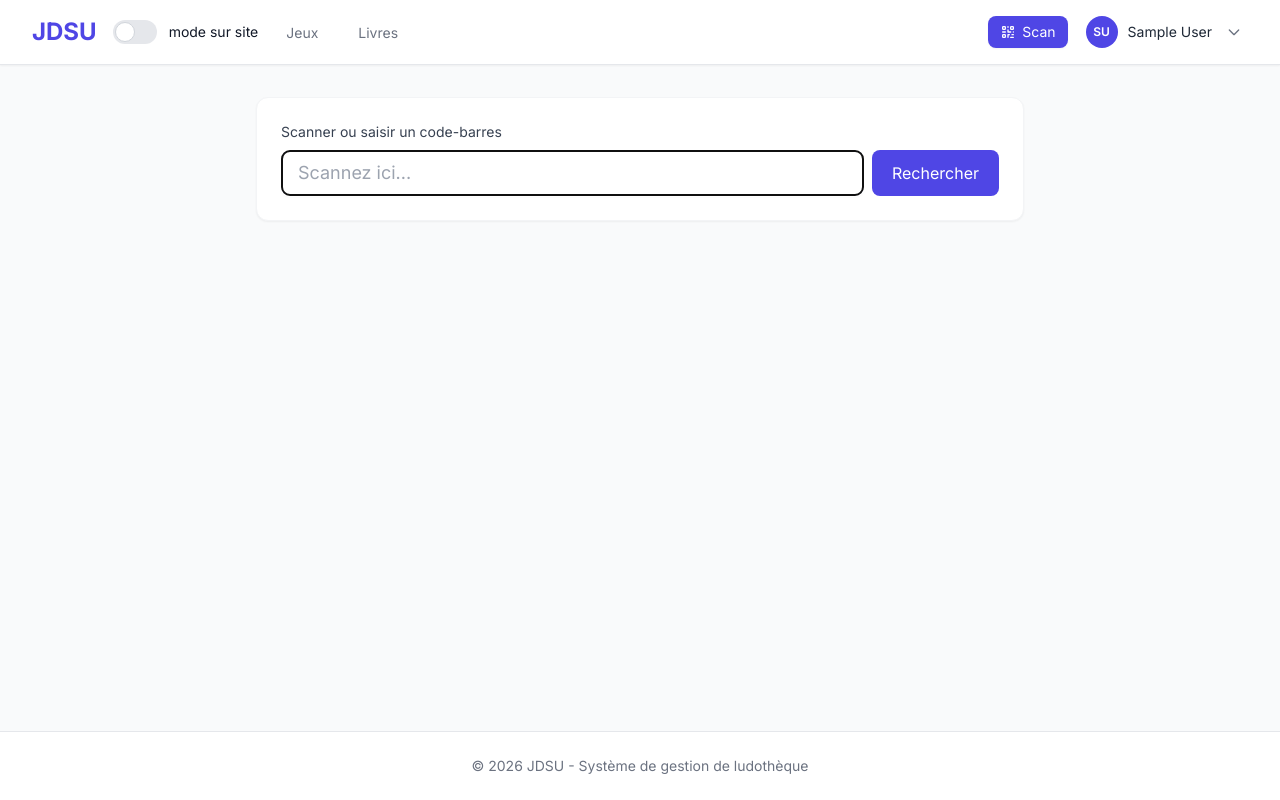
After one commit to SimonMetais/LudUTech, a Django app: page /scan/ in a window 1280 px wide. The commit adds this page. Run offline with Django 5.2, Linux system fonts and the light colour scheme; the visitor is signed in with stand-in values (Sample User, id 1); some libraries are stand-ins or nearby versions.

Commit message:
retour scan

```diff
--- a/core/templates/core/base.html
+++ b/core/templates/core/base.html
@@ -32,7 +32,7 @@
                     <div class="hidden sm:ml-6 sm:flex sm:space-x-8">
                         {% for item in nav_oeuvres %}
                         <a href="{% url 'oeuvre_list' item.url_name %}"
-                           class="inline-flex items-center px-1 pt-1 border-b-2 {% if request.resolver_match.kwargs.model_name == item.url_name or request.resolver_match.url_name == 'game_list' and item.url_name == 'game' %}border-indigo-500 text-gray-900{% else %}border-transparent text-gray-500 hover:border-gray-300 hover:text-gray-700{% endif %} text-sm font-medium">
+                           class="inline-flex items-center px-1 pt-1 border-b-2 {% if request.resolver_match.kwargs.model_name == item.url_name and item.url_name == 'game' %}border-indigo-500 text-gray-900{% else %}border-transparent text-gray-500 hover:border-gray-300 hover:text-gray-700{% endif %} text-sm font-medium">
                             {{ item.name }}
                         </a>
                         {% endfor %}
@@ -42,6 +42,15 @@
                 <!-- Partie Droite : Authentification -->
                 <div class="flex items-center">
                     {% if user.is_authenticated %}
+                        {% if user.is_staff %}
+                            <a href="{% url 'scan_view' %}"
+                               class="inline-flex items-center px-3 py-1.5 mr-3 text-sm font-medium rounded-lg text-white bg-indigo-600 hover:bg-indigo-700 shadow-sm transition">
+                                <svg class="w-4 h-4 mr-1.5" fill="none" stroke="currentColor" viewBox="0 0 24 24">
+                                    <path stroke-linecap="round" stroke-linejoin="round" stroke-width="2" d="M12 4v1m6 11h2m-6 0h-2v4m0-11v3m0 0h.01M12 12h4.01M16 20h4M4 12h4m12 0h.01M5 8h2a1 1 0 001-1V5a1 1 0 00-1-1H5a1 1 0 00-1 1v2a1 1 0 001 1zm12 0h2a1 1 0 001-1V5a1 1 0 00-1-1h-2a1 1 0 00-1 1v2a1 1 0 001 1zM5 20h2a1 1 0 001-1v-2a1 1 0 00-1-1H5a1 1 0 00-1 1v2a1 1 0 001 1z" />
+                                </svg>
+                                Scan
+                            </a>
+                        {% endif %}
                         <!-- Menu Utilisateur Connecté -->
                         <details id="user-menu" class="relative">
                             <summary class="flex items-center space-x-2.5 p-1.5 rounded-full hover:bg-gray-100 transition cursor-pointer focus:outline-none focus:ring-2 focus:ring-indigo-500 list-none [&::-webkit-details-marker]:hidden select-none">
--- /dev/null
+++ b/core/templates/core/components/scan/oeuvre.html
@@ -0,0 +1,3 @@
+{% if object.short_description %}
+    <p class="text-sm text-gray-600 mt-2">{{ object.short_description }}</p>
+{% endif %}
--- /dev/null
+++ b/core/templates/core/scan.html
@@ -0,0 +1,115 @@
+{% extends 'core/base.html' %}
+
+{% block title %}Scan / Gestion Staff - JDSU{% endblock %}
+
+{% block content %}
+<div class="max-w-3xl mx-auto space-y-6">
+    <!-- Barre de recherche / Scan -->
+    <div class="bg-white p-6 rounded-xl shadow-sm border border-gray-100">
+        <form method="GET" action="{% url 'scan_view' %}" class="space-y-2">
+            <label for="barcode-input" class="block text-sm font-medium text-gray-700">
+                Scanner ou saisir un code-barres
+            </label>
+            <div class="flex gap-2">
+                <input type="text" id="barcode-input" name="barcode" value="{% if not error %}{{ barcode }}{% endif %}"
+                       placeholder="Scannez ici..." autofocus
+                       class="flex-1 rounded-lg border-gray-300 shadow-sm focus:border-indigo-500 focus:ring-indigo-500 text-lg px-4 py-2 border">
+                <button type="submit" class="px-5 py-2 bg-indigo-600 text-white font-medium rounded-lg hover:bg-indigo-700 transition cursor-pointer">
+                    Rechercher
+                </button>
+            </div>
+            {% if error %}
+                <p class="text-sm text-red-600 font-semibold mt-2">⚠️ {{ error }}</p>
+            {% endif %}
+        </form>
+    </div>
+
+    <!-- Fiche Oeuvre trouvée -->
+    {% if oeuvre %}
+    <div class="bg-white rounded-xl shadow-sm border border-gray-100 overflow-hidden">
+        <div class="p-6">
+            <div class="flex flex-col sm:flex-row gap-6">
+                <!-- Cover -->
+                <div class="w-full sm:w-48 flex-shrink-0">
+                    {% if oeuvre.cover_image %}
+                        <img src="{{ oeuvre.cover_image.url }}" alt="{{ oeuvre.title }}" class="w-full h-48 object-cover rounded-lg shadow">
+                    {% else %}
+                        <div class="w-full h-48 bg-gray-100 rounded-lg flex items-center justify-center text-gray-400">
+                            Pas d'image
+                        </div>
+                    {% endif %}
+                </div>
+
+                <!-- Infos -->
+                <div class="flex-1 space-y-4">
+                    <div>
+                        <div class="flex items-center justify-between">
+                            <span class="text-xs uppercase tracking-wider font-semibold text-gray-500">{{ oeuvre.type_name }}</span>
+                            {% if oeuvre.cabinet_color %}
+                                <span class="px-3 py-1 rounded-full text-xs font-semibold shadow-sm text-gray-900 border"
+                                      style="background-color: {{ oeuvre.cabinet_color.color }};">
+                                    {{ oeuvre.cabinet_color.name }}
+                                </span>
+                            {% endif %}
+                        </div>
+                        <h2 class="text-2xl font-bold text-gray-900 mt-1">{{ oeuvre.title }}</h2>
+                    </div>
+
+                    <!-- Bloc Statut Emprunt -->
+                    {% if lents %}
+                        <div class="space-y-3">
+                            {% for lent in lents %}
+                                <div class="p-4 rounded-lg border {% if lent.priority == 1 %}bg-red-50 border-red-200 text-red-900{% else %}bg-green-50 border-green-200 text-green-900{% endif %}">
+                                    <div class="flex justify-between items-start gap-4">
+                                        <div>
+                                            <div class="font-bold flex items-center gap-1.5">
+                                                {% if lent.priority == 1 %}
+                                                    <span>🔴 Emprunt EN RETARD</span>
+                                                {% else %}
+                                                    <span>🟢 Emprunt EN COURS (dans les délais)</span>
+                                                {% endif %}
+                                            </div>
+                                            <p class="text-sm mt-1">
+                                                Emprunteur : <span class="font-semibold">{{ lent.borrower.get_full_name|default:lent.borrower.username }}</span>
+                                            </p>
+                                            <p class="text-xs opacity-80">
+                                                Période : du {{ lent.date_in|date:"d/m/Y" }} au {{ lent.date_out|date:"d/m/Y" }}
+                                            </p>
+                                        </div>
+
+                                        <!-- Action Rendre -->
+                                        <form method="POST" action="{% url 'mark_lent_returned' lent.pk %}">
+                                            {% csrf_token %}
+                                            <button type="submit" class="px-4 py-2 bg-white text-gray-800 font-semibold text-sm rounded-lg shadow border hover:bg-gray-50 transition cursor-pointer whitespace-nowrap">
+                                                Marquer comme rendu
+                                            </button>
+                                        </form>
+                                    </div>
+                                </div>
+                            {% endfor %}
+                        </div>
+                    {% else %}
+                        <div class="p-3 bg-emerald-50 text-emerald-800 border border-emerald-200 rounded-lg text-sm font-medium">
+                            🟢 Disponible en rayon (aucun emprunt en cours)
+                        </div>
+                    {% endif %}
+
+                    <!-- Composant spécifique (ex: poids du jeu) -->
+                    {{ oeuvre.render_scan|safe }}
+                </div>
+            </div>
+        </div>
+    </div>
+    {% endif %}
+</div>
+
+<script>
+    document.addEventListener('DOMContentLoaded', () => {
+        const input = document.getElementById('barcode-input');
+        if (input) {
+            input.focus();
+            input.select();
+        }
+    });
+</script>
+{% endblock %}
--- a/core/urls.py
+++ b/core/urls.py
@@ -2,14 +2,14 @@ from django.urls import path
 from . import views
 
 urlpatterns = [
-
-    # path('game/', views.game_list, name='test'),
+    path('scan/', views.scan_view, name='scan_view'),
+    path('scan/<str:barcode>/', views.scan_view, name='scan_view_barcode'),
+    path('scan/return/<int:pk>/', views.mark_lent_returned, name='mark_lent_returned'),
     path('reservations/', views.reservation_list, name='reservation_list'),
     path('reservations/<int:pk>/cancel/', views.cancel_reservation, name='cancel_reservation'),
     path('avis/', views.review_list, name='review_list'),
     path('avis/<int:pk>/supprimer/', views.delete_review, name='delete_review'),
     path('', views.home, name='home'),
-    path('game-list-legacy/', views.oeuvre_list, {'model_name': 'game'}, name='game_list'),
     path('<str:model_name>/', views.oeuvre_list, name='oeuvre_list'),
     path('<str:model_name>/<slug:slug>/', views.oeuvre_detail, name='oeuvre_detail'),
     path('<str:model_name>/<slug:slug>/reserve/', views.reserve_oeuvre, name='reserve_oeuvre'),
--- a/core/views/__init__.py
+++ b/core/views/__init__.py
@@ -2,3 +2,4 @@ from .oeuvre_views import home, oeuvre_list, oeuvre_detail
 from .reserve_oeuvre import reserve_oeuvre
 from .reservation_list import reservation_list, cancel_reservation
 from .review_views import review_oeuvre, review_list, delete_review
+from .scan_views import scan_view, mark_lent_returned
--- /dev/null
+++ b/core/views/scan_views.py
@@ -0,0 +1,43 @@
+from django.shortcuts import render, redirect, get_object_or_404
+from django.contrib.admin.views.decorators import staff_member_required
+from django.views.decorators.http import require_POST
+from django.contrib import messages
+from core.models import Oeuvre, Lent
+
+
+@staff_member_required
+def scan_view(request, barcode=None):
+    if barcode is None:
+        barcode_input = request.GET.get('barcode', '').strip()
+    else:
+        barcode_input = str(barcode).strip()
+
+    oeuvre = None
+    lents = None
+    error = None
+
+    if barcode_input:
+        oeuvre = Oeuvre.objects.filter(barcode=barcode_input).first()
+        if not oeuvre:
+            error = f"Aucun produit trouvé pour le code-barres « {barcode_input} »."
+        else:
+            lents = oeuvre.current_lents
+
+    return render(request, 'core/scan.html', {
+        'barcode': barcode_input,
+        'oeuvre': oeuvre,
+        'lents': lents,
+        'error': error,
+    })
+
+
+@staff_member_required
+@require_POST
+def mark_lent_returned(request, pk):
+    lent = get_object_or_404(Lent, pk=pk)
+    oeuvre_title = lent.oeuvre.title
+    lent.returned = True
+    lent.save(update_fields=['returned'])
+
+    messages.success(request, f"L'œuvre « {oeuvre_title} » a bien été marquée comme rendue.")
+    return redirect('scan_view')
```
Also changed, not shown: core/models/oeuvre.py (+30 -1 lines), core/templates/core/components/scan/game.html (added, +23 -0 lines).
